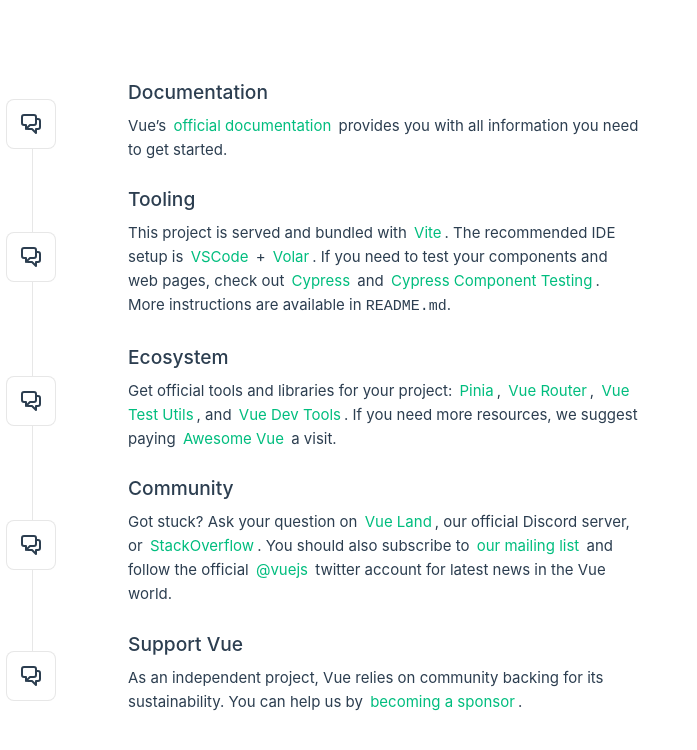
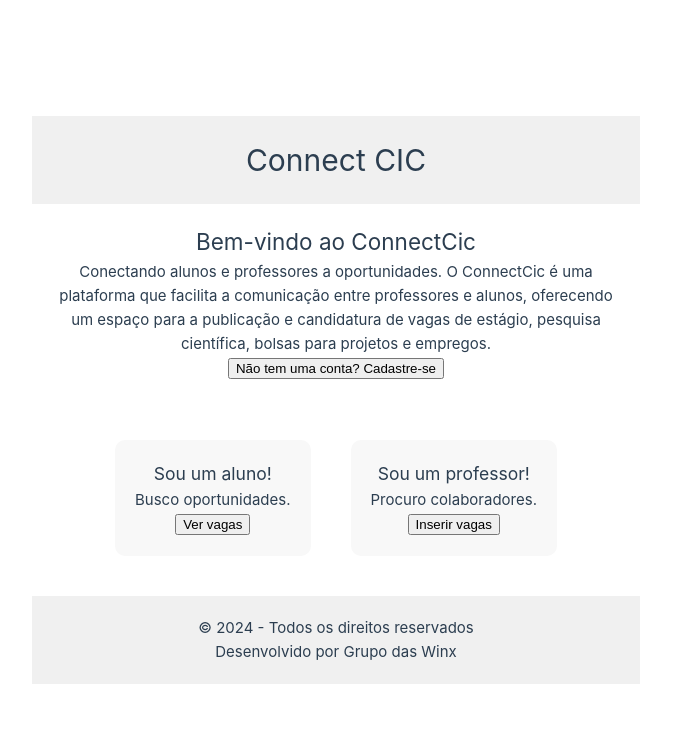
Before and after one commit to colcic-uesc/front-end-project-winx, a Vue app: page / in a window 1280 px wide. Shown: the top 750 px of the page, without its empty margins (0-697 px from the left). Built offline with nearby package versions, Linux system fonts and the light colour scheme.

Commit message:
teste home

```diff
--- a/src/router/index.js
+++ b/src/router/index.js
@@ -1,5 +1,5 @@
 import { createRouter, createWebHistory } from 'vue-router'
-import HomeView from '../views/HomeExampleView.vue'
+import HomeView from '../views/HomeView.vue'
 
 const router = createRouter({
   history: createWebHistory(import.meta.env.BASE_URL),
--- a/src/views/HomeView.vue
+++ b/src/views/HomeView.vue
@@ -1,8 +1,76 @@
-<script setup>
-</script>
+<template>
+    <div class="home">
+      <header>
+        <h1>Connect CIC</h1>
+      </header>
 
-<template>
-</template>
+      <main>
+        <section class="welcome">
+          <h2>Bem-vindo ao ConnectCic</h2>
+          <p>Conectando alunos e professores a oportunidades. O ConnectCic é uma plataforma que facilita a comunicação entre professores e alunos, oferecendo um espaço para a publicação e candidatura de vagas de estágio, pesquisa científica, bolsas para projetos e empregos.</p>
+          <button @click="register">Não tem uma conta? Cadastre-se</button>
+        </section>
 
-<style scoped>
-</style>
+        <section class="roles">
+          <div class="student">
+            <h3>Sou um aluno!</h3>
+            <p>Busco oportunidades.</p>
+            <button @click="viewStudentJobs">Ver vagas</button>
+          </div>
+          <div class="teacher">
+            <h3>Sou um professor!</h3>
+            <p>Procuro colaboradores.</p>
+            <button @click="postJob">Inserir vagas</button>
+          </div>
+        </section>
+      </main>
+
+      <footer>
+        <p>© 2024 - Todos os direitos reservados</p>
+        <p>Desenvolvido por Grupo das Winx</p>
+      </footer>
+    </div>
+  </template>
+
+  <script>
+  export default {
+    methods: {
+      register() {
+        // Logic for registering
+      },
+      viewStudentJobs() {
+        // Logic for viewing student jobs
+      },
+      postJob() {
+        // Logic for posting a job
+      }
+    }
+  }
+  </script>
+
+  <style scoped>
+  .home header {
+    background: #f0f0f0;
+    padding: 20px;
+    text-align: center;
+  }
+
+  .welcome, .roles {
+    padding: 20px;
+    text-align: center;
+  }
+
+  .roles div {
+    display: inline-block;
+    margin: 20px;
+    padding: 20px;
+    background: #f8f8f8;
+    border-radius: 10px;
+  }
+
+  footer {
+    background: #f0f0f0;
+    padding: 20px;
+    text-align: center;
+  }
+  </style>
```
